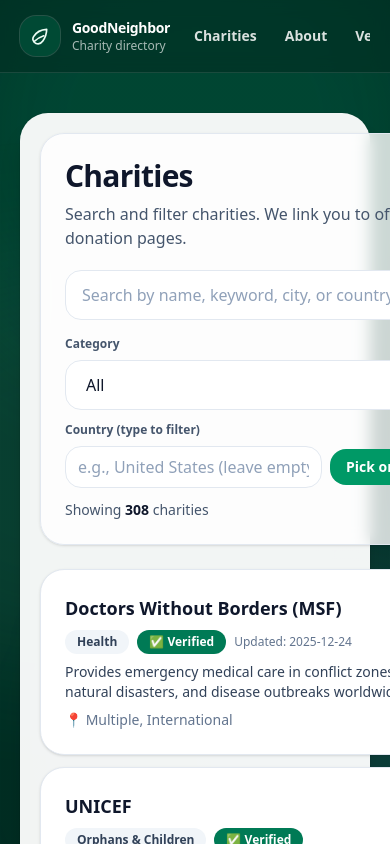
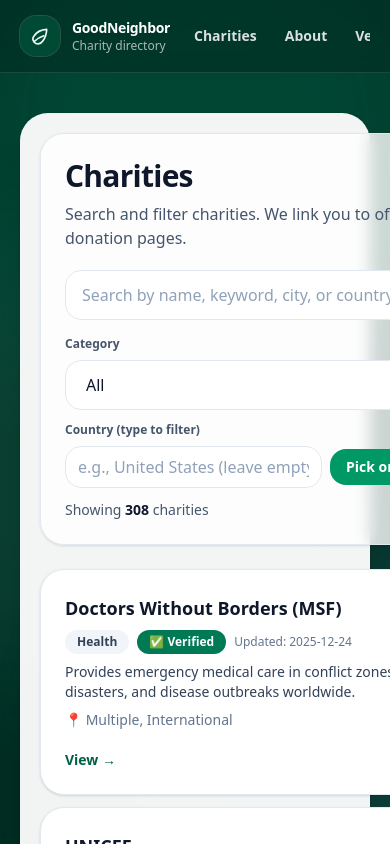
Before and after one commit to Raaooddee/goodneighbor, a Next.js app: page /charities in a window 390 px wide. Shown: the top 844 px of the page. Built offline with nearby package versions, Linux system fonts and the light colour scheme.

Commit message:
fixed mobile layout bug

```diff
--- a/app/charities/page.tsx
+++ b/app/charities/page.tsx
@@ -115,7 +115,7 @@
               href={`/charity/${slug}`}
               className="group rounded-3xl border border-slate-200 bg-white p-6 shadow-sm transition hover:-translate-y-[1px] hover:shadow-md"
             >
-              <div className="flex items-start justify-between gap-3">
+              <div className="flex flex-col sm:flex-row items-start justify-between gap-3">
                 <div className="grid gap-2">
                   <div className="text-lg font-extrabold text-slate-900">{c.name}</div>
 
@@ -137,7 +137,7 @@
                   <p className="text-sm text-slate-500">📍 {location}</p>
                 </div>
 
-                <span className="mt-1 text-sm font-semibold text-emerald-800 group-hover:translate-x-0.5 transition">
+                <span className="mt-2 sm:mt-1 text-sm font-semibold text-emerald-800 group-hover:translate-x-0.5 transition">
                   View →
                 </span>
               </div>
```
